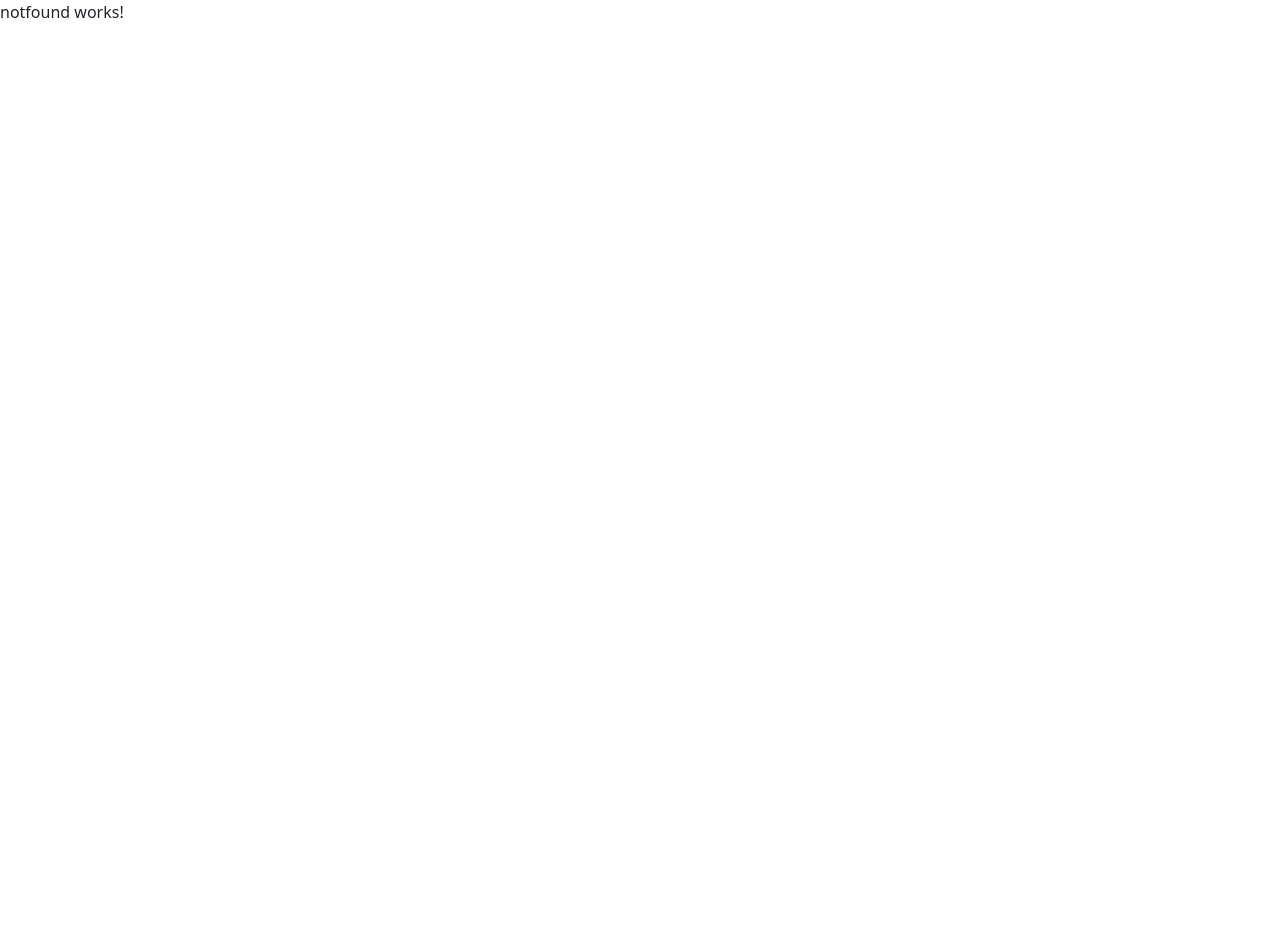
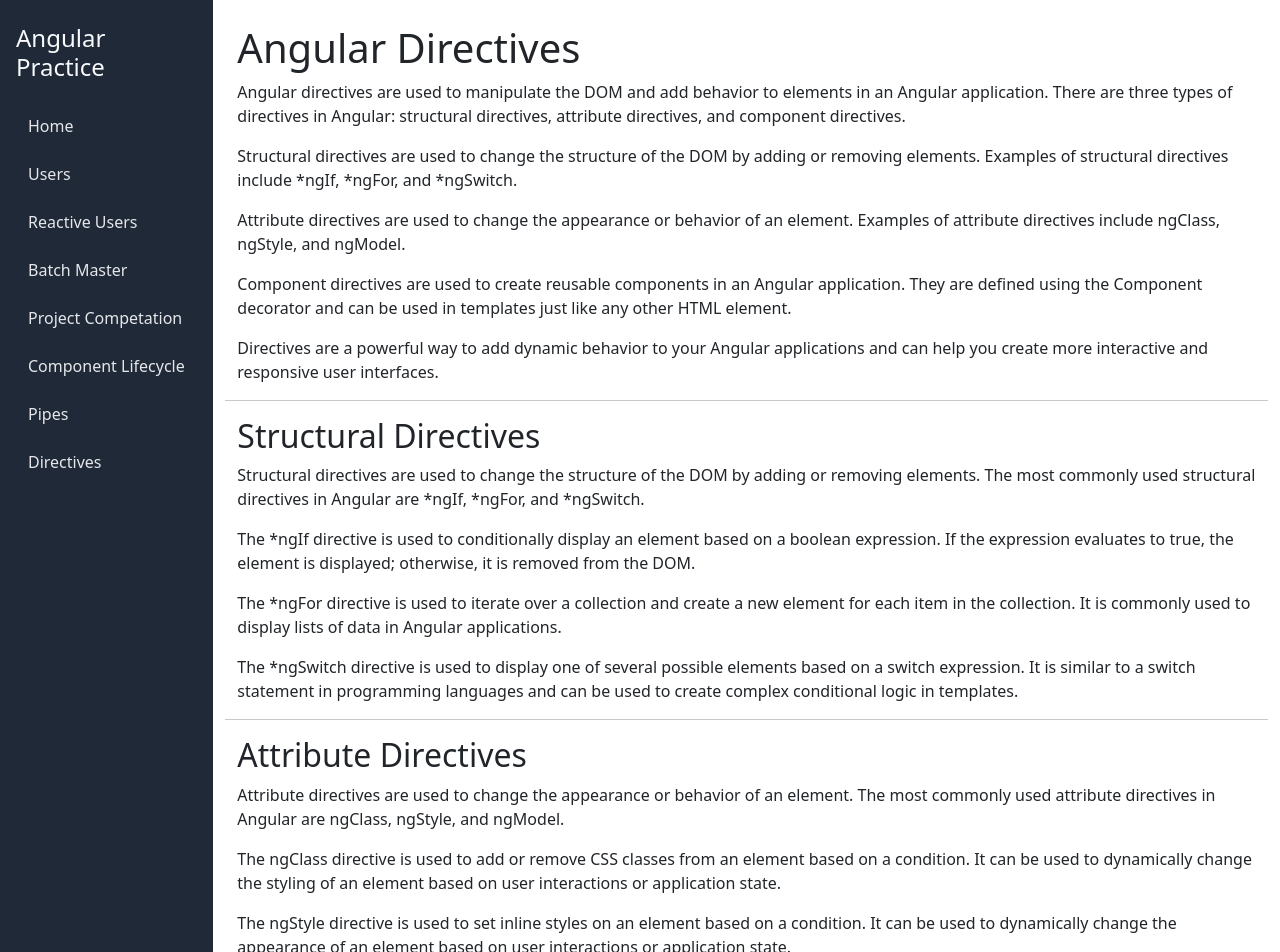
Before and after one commit to meyadavajeet/learning-angular19, an Angular app: page /directives in a window 1280 px wide. Shown: the top 952 px of the page. Before the commit the page ends 800 px from the top, so only its background shows below. Built offline with nearby package versions, Linux system fonts and the light colour scheme.

Commit message:
dicrective theoritical

```diff
--- a/src/app/app.routes.ts
+++ b/src/app/app.routes.ts
@@ -10,6 +10,7 @@ import { LayoutComponent } from './layout/layout.component';
 import { authGuard } from './guard/auth.guard';
 import { ComponentLifeCycleComponent } from './component-life-cycle/component-life-cycle.component';
 import { PipesComponent } from './pipes/pipes.component';
+import { DirectivesComponent } from './directives/directives.component';
 
 export const routes: Routes = [
   {
@@ -51,6 +52,10 @@ export const routes: Routes = [
         path: 'pipes',
         component: PipesComponent,
       },
+      {
+        path: 'directives',
+        component: DirectivesComponent
+      }
     ],
   },
   {
--- /dev/null
+++ b/src/app/directives/directives.component.html
@@ -0,0 +1,152 @@
+<div class="row">
+  <div class="col-sm-12">
+    <h1>Angular Directives</h1>
+    <div class="row">
+      <p>
+        Angular directives are used to manipulate the DOM and add behavior to
+        elements in an Angular application. There are three types of directives
+        in Angular: structural directives, attribute directives, and component
+        directives.
+      </p>
+      <p>
+        Structural directives are used to change the structure of the DOM by
+        adding or removing elements. Examples of structural directives include
+        *ngIf, *ngFor, and *ngSwitch.
+      </p>
+      <p>
+        Attribute directives are used to change the appearance or behavior of an
+        element. Examples of attribute directives include ngClass, ngStyle, and
+        ngModel.
+      </p>
+      <p>
+        Component directives are used to create reusable components in an
+        Angular application. They are defined using the Component decorator and
+        can be used in templates just like any other HTML element.
+      </p>
+      <p>
+        Directives are a powerful way to add dynamic behavior to your Angular
+        applications and can help you create more interactive and responsive
+        user interfaces.
+      </p>
+
+      <hr />
+      <h2>Structural Directives</h2>
+      <p>
+        Structural directives are used to change the structure of the DOM by
+        adding or removing elements. The most commonly used structural
+        directives in Angular are *ngIf, *ngFor, and *ngSwitch.
+      </p>
+      <p>
+        The *ngIf directive is used to conditionally display an element based on
+        a boolean expression. If the expression evaluates to true, the element
+        is displayed; otherwise, it is removed from the DOM.
+      </p>
+      <p>
+        The *ngFor directive is used to iterate over a collection and create a
+        new element for each item in the collection. It is commonly used to
+        display lists of data in Angular applications.
+      </p>
+      <p>
+        The *ngSwitch directive is used to display one of several possible
+        elements based on a switch expression. It is similar to a switch
+        statement in programming languages and can be used to create complex
+        conditional logic in templates.
+      </p>
+
+      <hr />
+      <h2>Attribute Directives</h2>
+      <p>
+        Attribute directives are used to change the appearance or behavior of an
+        element. The most commonly used attribute directives in Angular are
+        ngClass, ngStyle, and ngModel.
+      </p>
+      <p>
+        The ngClass directive is used to add or remove CSS classes from an
+        element based on a condition. It can be used to dynamically change the
+        styling of an element based on user interactions or application state.
+      </p>
+      <p>
+        The ngStyle directive is used to set inline styles on an element based
+        on a condition. It can be used to dynamically change the appearance of
+        an element based on user interactions or application state.
+      </p>
+      <p>
+        The ngModel directive is used to create two-way data binding between an
+        input element and a variable in the component. It allows you to easily
+        capture user input and update the component state in real-time.
+      </p>
+
+      <hr />
+      <h2>Component Directives</h2>
+      <p>
+        Component directives are used to create reusable components in an
+        Angular application. They are defined using the Component decorator and
+        can be used in templates just like any other HTML element.
+      </p>
+      <p>
+        Component directives can have their own template, styles, and logic,
+        making them a powerful way to create modular and maintainable code in
+        Angular applications.
+      </p>
+
+      <p>
+        To create a component directive, you can use the Angular CLI to generate
+        a new component. For example, you can run the following command in your
+        terminal:
+      </p>
+      <pre><code>ng generate component my-component</code></pre>
+      <p>
+        This will create a new component called MyComponent with its own
+        template, styles, and logic. You can then use this component in your
+        templates like this:
+      </p>
+      <pre><code>&lt;app-my-component&gt;&lt;/app-my-component&gt;</code></pre>
+      <p>
+        In this example, the MyComponent will be rendered in the template where
+        the app-my-component element is used.
+      </p>
+
+      <hr />
+      <h2>Custom Directives</h2>
+      <p>
+        In addition to the built-in directives provided by Angular, you can also
+        create your own custom directives to add specific behavior to your
+        application. Custom directives can be created by implementing the
+        Directive interface and decorating the class with the Directive
+        decorator.
+      </p>
+      <p>
+        To create a custom directive, you can use the Angular CLI to generate a
+        new directive. For example, you can run the following command in your
+        terminal:
+      </p>
+      <pre><code>ng generate directive my-directive</code></pre>
+      <p>
+        This will create a new directive called MyDirective. You can then add
+        your custom logic to the directive class and use it in your templates
+        like this:
+      </p>
+      <pre><code>&lt;div appMyDirective&gt;This div will have the behavior defined in MyDirective&lt;/div&gt;</code></pre>
+      <p>
+        In this example, the MyDirective will be applied to the div element, and
+        any behavior defined in the directive will be executed when the element
+        is rendered.
+      </p>
+
+      <hr />
+      <h2>Summary</h2>
+      <p>
+        Angular directives are a powerful way to manipulate the DOM and add
+        behavior to elements in an Angular application. There are three types of
+        directives in Angular: structural directives, attribute directives, and
+        component directives. Structural directives change the structure of the
+        DOM, attribute directives change the appearance or behavior of an
+        element, and component directives are used to create reusable
+        components. Additionally, you can create custom directives to add
+        specific behavior to your application. By using directives effectively,
+        you can create dynamic and interactive user interfaces in your Angular
+        applications.
+      </p>
+    </div>
+  </div>
+</div>
--- /dev/null
+++ b/src/app/directives/directives.component.ts
@@ -0,0 +1,23 @@
+import { Component } from '@angular/core';
+
+@Component({
+  selector: 'app-directives',
+  imports: [],
+  templateUrl: './directives.component.html',
+  styleUrl: './directives.component.css',
+})
+export class DirectivesComponent {
+  myClassName: string = 'bg-warning';
+
+  isActive: boolean = true;
+
+  productPrice = 600;
+
+  divBackColor: string = '';
+
+  myCss = {
+    color: 'red',
+    'background:color': 'black',
+    'font-size': '40px',
+  };
+}
--- a/src/app/layout/layout.component.html
+++ b/src/app/layout/layout.component.html
@@ -11,6 +11,7 @@
           <a class="nav-link" routerLink="/project-competation">Project Competation</a>
           <a class="nav-link" routerLink="/component-lifecycle">Component Lifecycle</a>
           <a class="nav-link" routerLink="/pipes">Pipes</a>
+          <a class="nav-link" routerLink="/directives">Directives</a>
         </nav>
       </aside>
 
```
Also changed, not shown: src/app/directives/directives.component.css (added), 1 other file (tests, documents, lock files or other folders).
